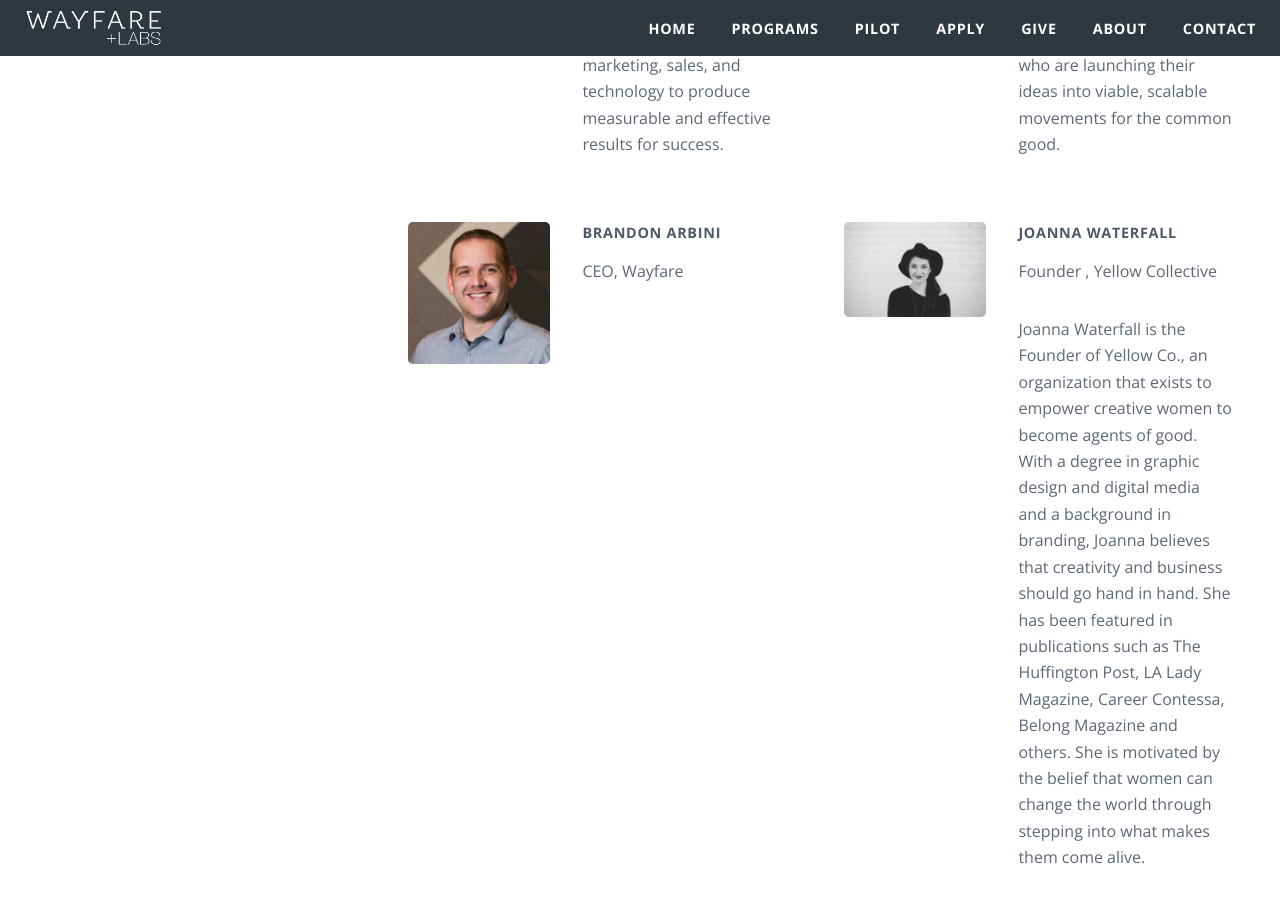
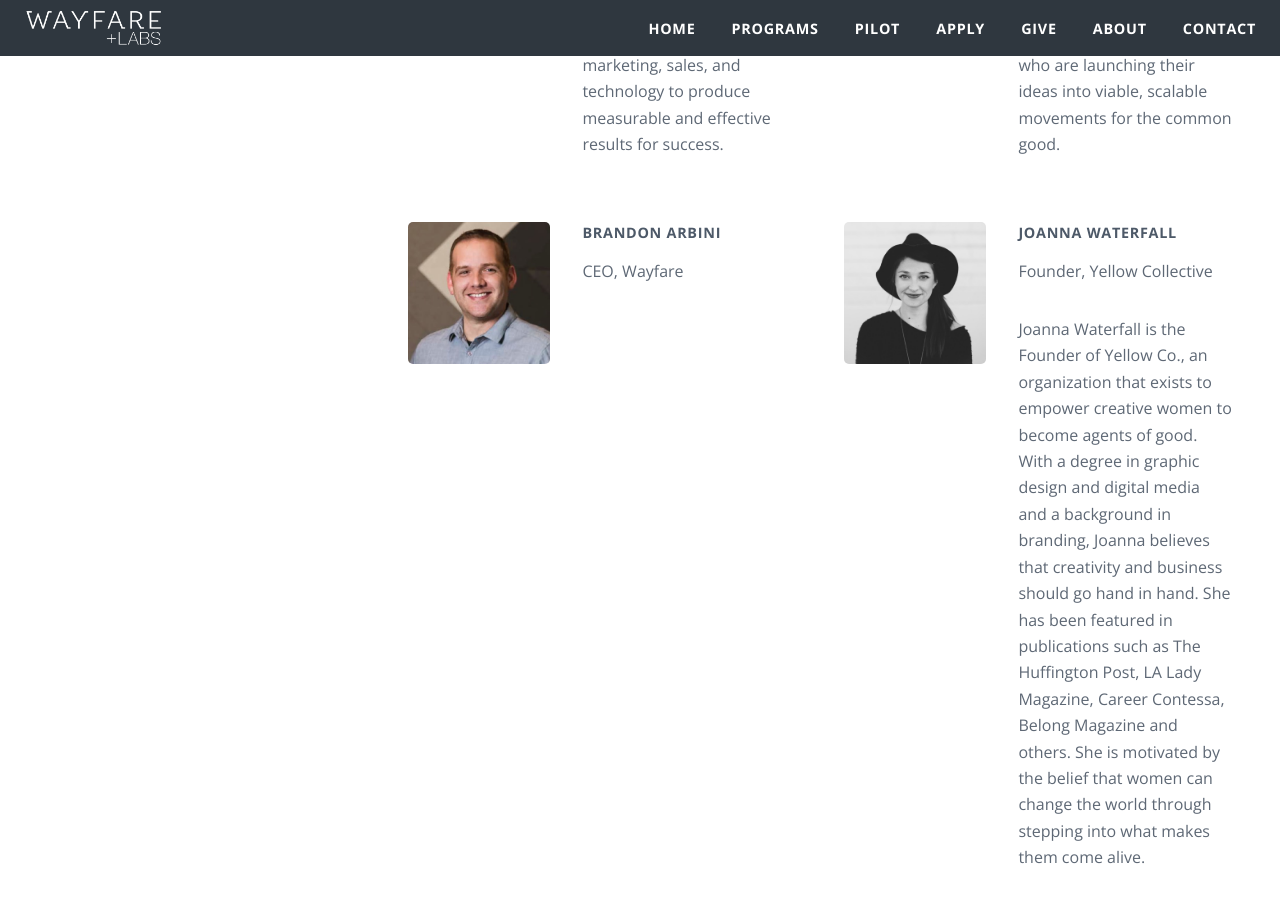
Before and after one commit to wayfareio/wayfarelabs.org, a Jekyll site: the page built from pilot.markdown, in a window 1280 px wide and 900 px high, scrolled down 4311 px. Built offline with Jekyll 4.4.1, drawn with Linux system fonts in a browser that asks for light colours; comment, search, counter and statistics services are not loaded.

Commit message:
Update slider and Joanna's picture.

```diff
--- a/pilot.markdown
+++ b/pilot.markdown
@@ -3,7 +3,6 @@
 position: 3
 content_layout: pilot
 overview:
--
 - image: "/uploads/pilot-overview2.jpg"
   at2x_image: "/uploads/pilot-overview2@2x.jpg"
 details:
@@ -99,9 +98,9 @@
   title: CEO
   bio_text:
   image: "/uploads/pilot-brandon-arbini.jpg"
-- name: 'Joanna Waterfall '
-  company: 'Yellow Collective '
-  title: 'Founder '
+- name: 'Joanna Waterfall'
+  company: 'Yellow Collective'
+  title: 'Founder'
   bio_text: Joanna Waterfall is the Founder of Yellow Co., an organization that exists
     to empower creative women to become agents of good. With a degree in graphic design
     and digital media and a background in branding, Joanna believes that creativity
@@ -109,7 +108,7 @@
     as The Huffington Post, LA Lady Magazine, Career Contessa, Belong Magazine and
     others. She is motivated by the belief that women can change the world through
     stepping into what makes them come alive.
-  image: "/uploads/unnamed (1)-2b4038.jpg"
+  image: "/uploads/pilot-joanna-waterfall.jpg"
 schedule:
 - title: Friday Night
   activities:
```
Also changed, not shown: _uploads/pilot-joanna-waterfall.jpg (added), _uploads/unnamed (1)-2b4038.jpg (deleted), _uploads/unnamed (1).jpg (deleted).
